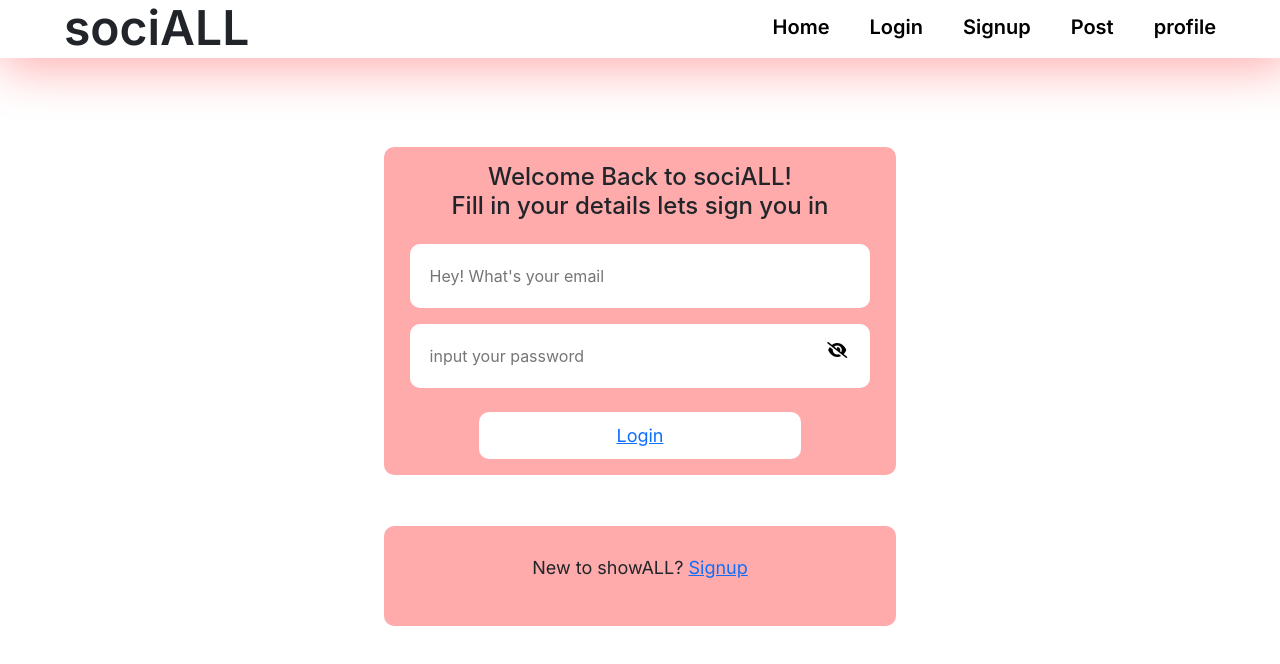
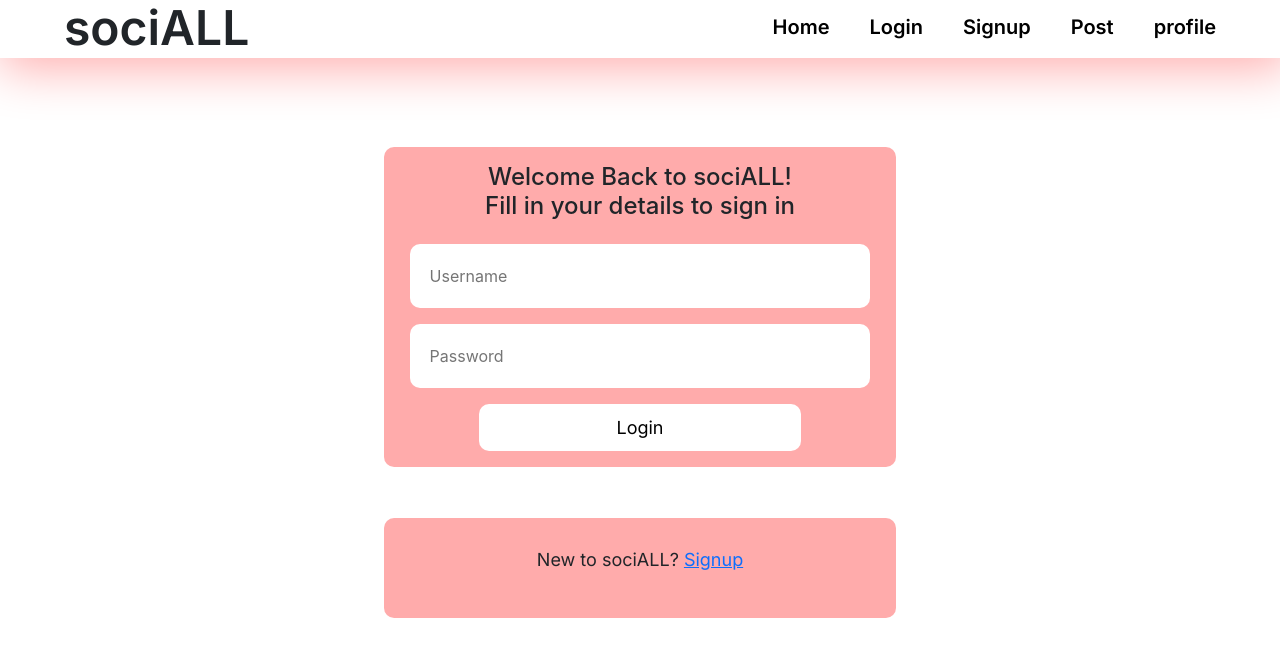
Before and after one commit to Onojason-Miracle/communally_server-, a React (Create React App) app: page /login in a window 1280 px wide. Shown: the top 664 px of the page. Built offline with nearby package versions, Linux system fonts and the light colour scheme.

Commit message:
signup and login page integrated with backend

```diff
--- a/src/components/Commentbox.jsx
+++ b/src/components/Commentbox.jsx
@@ -52,6 +52,7 @@ const CommentBox = () => {
                     onChange={handleChange}
                     placeholder="Write your comment..."
                 />
+
                 <button style={{"background-color":"rgba(186, 126, 126, 1)", "border":"none", "color":"white","padding":"0.5rem","border-radius":"5px"}} type="submit">Submit</button>
             </form>
             <CommentList comments={commentsList} />
--- a/src/components/Login.jsx
+++ b/src/components/Login.jsx
@@ -1,60 +1,44 @@
 import React, { useState } from "react";
 import Navbar from "./Navbar";
 import { Link } from "react-router-dom";
-const PasswordInput = ({ value, placeholder,onChange }) => {
-  const [showPassword, setShowPassword] = useState(false);
-
-  const handleTogglePassword = () => {
-    setShowPassword(!showPassword);
-  };
-
-  return (
-    <div className="pswd">
-      <input
-        type={showPassword ? "text" : "password"}
-
-        value={value}
-        onChange={onChange}
-        placeholder={placeholder}
-        className="signup-form-input"
-        required
-        minLength={6}
-      />
-      <button className="pswd-btn" onClick={handleTogglePassword} type="button">
-        {showPassword ? (
-          <i className="fa-solid fa-eye signup-icon"></i>
-        ) : (
-          <i
-            className="fa-sharp fa-solid fa-eye-slash signup-icon"
-            login-icon
-          ></i>
-        )}
-      </button>
-    </div>
-  );
-};
 
 function Login() {
+  const [username, setUsername] = useState("");
   const [password, setPassword] = useState("");
-  const [confirmPassword, setConfirmPassword] = useState("");
+
+  const handleUsernameChange = (e) => {
+    setUsername(e.target.value);
+  };
 
   const handlePasswordChange = (e) => {
     setPassword(e.target.value);
   };
 
-  const handleConfirmPasswordChange = (e) => {
-    setConfirmPassword(e.target.value);
-  };
+  const handleSubmit = async (e) => {
+    e.preventDefault();
 
-  const handleSubmit = (e) => {
-    e.preventDefault();
-    if (password === confirmPassword) {
-      // Passwords match, proceed with registration
-      // Add your registration logic here
-      alert("Registration successful");
-    } else {
-      // Passwords don't match, show an error message or take appropriate action
-      alert("Passwords do not match");
+    const formData = new FormData();
+    formData.append("username", username);
+    formData.append("password", password);
+
+    try {
+      const response = await fetch("http://127.0.0.1:8000/users/login/", {
+        method: "POST",
+        body: formData,
+      });
+
+      if (response.ok) {
+        // Login successful
+        alert("Login successful");
+        // Redirect to dashboard or perform any other actions
+      } else {
+        // Login failed
+        alert("Login failed");
+        // Handle error response or take appropriate action
+      }
+    } catch (error) {
+      // Handle fetch error
+      console.error("Error:", error);
     }
   };
 
@@ -63,43 +47,45 @@ function Login() {
       <Navbar />
       <div className="signup-form-div">
         <div className="signup-form-inner">
-          <h4 className="signin-form-header">Welcome Back to sociALL! <br/>Fill in your details lets sign you in</h4>
+          <h4 className="signin-form-header">
+            Welcome Back to sociALL! <br /> Fill in your details to sign in
+          </h4>
           <form onSubmit={handleSubmit}>
             <p className="form-group">
               <input
-                type="email"
-                placeholder="Hey! What's your email"
-                className="signup-form-input" required
+                type="text"
+                placeholder="Username"
+                className="signup-form-input"
+                required
+                value={username}
+                onChange={handleUsernameChange}
               />
             </p>
-
-            <PasswordInput value={password} onChange={handlePasswordChange}
-            placeholder={"input your password"} />
-
-            {/* <PasswordInput
-
-            placeholder={"please confirm your password"}
-              value={confirmPassword}
-              onChange={handleConfirmPasswordChange}
-            /> */}
-
+            <p className="form-group">
+              <input
+                type="password"
+                placeholder="Password"
+                className="signup-form-input"
+                required
+                value={password}
+                onChange={handlePasswordChange}
+              />
+            </p>
             <p className="text-center">
               <button type="submit" className="signup-btn">
-                <Link to="/dashboard">
-                  Login
-                </Link>
+                Login
               </button>
             </p>
           </form>
         </div>
-
         <div className="acct">
           <p>
-            New to showALL? <Link to="/signup">Signup</Link>
+            New to sociALL? <Link to="/signup">Signup</Link>
           </p>
         </div>
       </div>
     </div>
   );
 }
+
 export default Login;
--- a/src/components/Signup.jsx
+++ b/src/components/Signup.jsx
@@ -1,7 +1,8 @@
 import React, { useState } from 'react';
 import Navbar from './Navbar';
 import { Link } from 'react-router-dom';
-const PasswordInput = ({ value,placeholder, onChange }) => {
+import { useNavigate } from 'react-router-dom';
+const PasswordInput = ({ value, placeholder, onChange }) => {
   const [showPassword, setShowPassword] = useState(false);
 
   const handleTogglePassword = () => {
@@ -32,9 +33,13 @@ const PasswordInput = ({ value,placeholder, onChange }) => {
 
 
 function Signup() {
+
   const [password, setPassword] = useState('');
   const [confirmPassword, setConfirmPassword] = useState('');
-
+  const [username, setUsername] = useState('');
+  const [email, setEmail] = useState('');
+  const [firstName, setFirstName] = useState('');
+  const history = useNavigate();
   const handlePasswordChange = (e) => {
     setPassword(e.target.value);
   };
@@ -42,18 +47,42 @@ function Signup() {
   const handleConfirmPasswordChange = (e) => {
     setConfirmPassword(e.target.value);
   };
+  const handleUsernameChange = (e) => {
+    setUsername(e.target.value);
+  };
 
-  const handleSubmit = (e) => {
+  const handleEmailChange = (e) => {
+    setEmail(e.target.value);
+  };
+
+  const handleFirstNameChange = (e) => {
+    setFirstName(e.target.value);
+  };
+
+
+  const handleSubmit = async (e) => {
     e.preventDefault();
     if (password === confirmPassword) {
-      // Passwords match, proceed with registration
-      // Add your registration logic here
-      alert('Registration successful');
+      const formData = new FormData();
+      formData.append("username", username); // Add this line to include the username
+      formData.append("email", email);
+      formData.append("password", password);
+      formData.append("first_name", firstName);
+
+      const response = await fetch("http://127.0.0.1:8000/users/create/", {
+        method: "POST",
+        body: formData,
+      });
+
+      console.log(response);
+      history('/login')
+
     } else {
       // Passwords don't match, show an error message or take appropriate action
-      alert('Passwords do not match');
+      alert("Passwords do not match");
     }
   };
+
 
   return (
     <div>
@@ -64,9 +93,11 @@ function Signup() {
           <form onSubmit={handleSubmit}>
             <p className="form-group">
               <input
+                name="username"
                 type="text"
-                placeholder="Hey! What's your name"
+                placeholder="Username"
                 className="signup-form-input" required
+                onChange={handleUsernameChange}
               />
             </p>
 
@@ -74,10 +105,20 @@ function Signup() {
               <input
                 type="email"
                 placeholder="Hey! What's your email"
+                name="email"
                 className="signup-form-input" required
+                onChange={handleEmailChange}
               />
             </p>
-
+            <p className="form-group">
+              <input
+                type="text"
+                placeholder="First name"
+                name="first_name"
+                className="signup-form-input" required
+                onChange={handleFirstNameChange}
+              />
+            </p>
             <PasswordInput
               value={password}
               placeholder={"input your password"}
```
Lines whose indentation alone changed are shown as unchanged.
